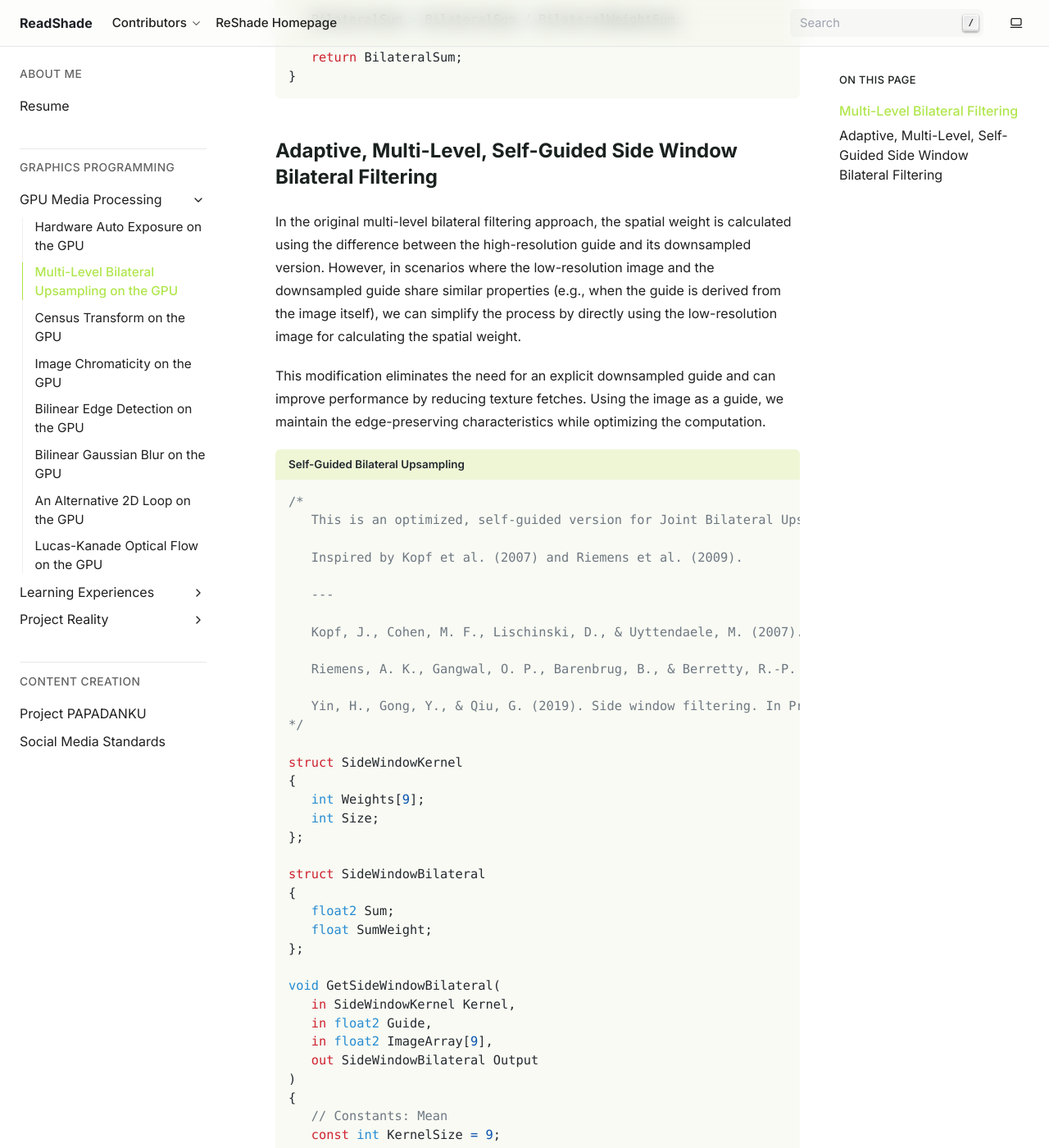
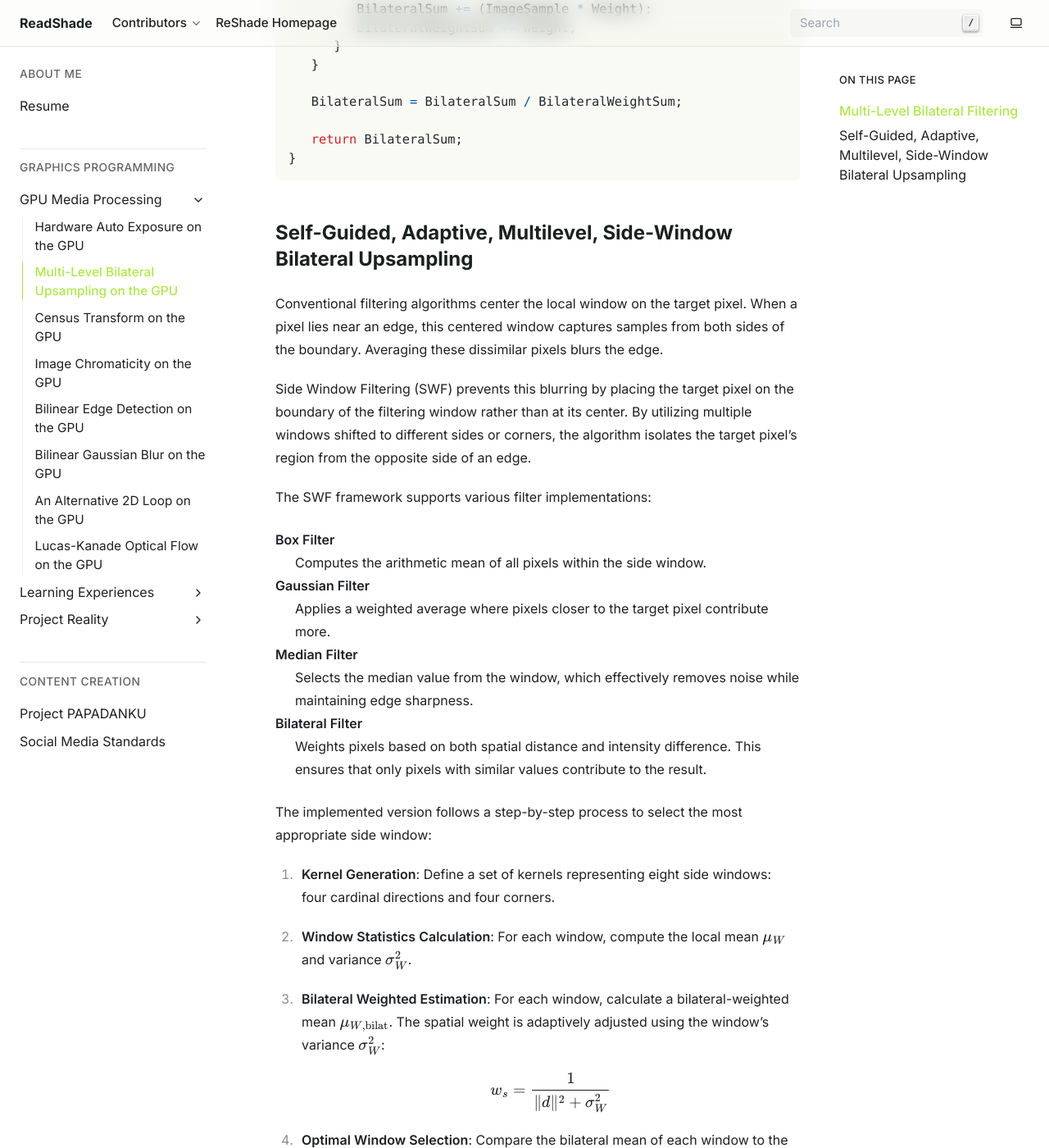
Before and after one commit to papadanku/papadanku.github.io, a Sphinx documentation site: the page built from doc/blog/gpu/bilateral.rst, in a window 1280 px wide and 1400 px high, scrolled down 2062 px. Shown: the whole window at 82% size. Built offline with Sphinx 7.4.7, drawn with Linux system fonts in a browser that asks for light colours; some of the changed text lies outside the part shown.

Commit message:
Updated Self-Guided Bilateral Upsampling description.

```diff
--- a/doc/blog/gpu/bilateral.rst
+++ b/doc/blog/gpu/bilateral.rst
@@ -9,6 +9,8 @@ This technique upsamples a low-resolution image \(e.g., motion vectors\) using a
 .. seealso::
 
    Kopf, J., Cohen, M. F., Lischinski, D., & Uyttendaele, M. (2007). Joint bilateral upsampling. ACM SIGGRAPH 2007 Papers, 96. https://doi.org/10.1145/1275808.1276497
+
+   Yin, H., Gong, Y., & Qiu, G. (2019). Side window filtering. In Proceedings of the IEEE/CVF Conference on Computer Vision and Pattern Recognition (CVPR), 8758-8766.
 
 Multi-Level Bilateral Filtering
 -------------------------------
@@ -75,12 +77,44 @@ Joint bilateral upsampling effectively transfers details from a high-resolution
       return BilateralSum;
    }
 
-Adaptive, Multi-Level, Self-Guided Side Window Bilateral Filtering
-------------------------------------------------------------------
+Self-Guided, Adaptive, Multilevel, Side-Window Bilateral Upsampling
+-------------------------------------------------------------------
 
-In the original multi-level bilateral filtering approach, the spatial weight is calculated using the difference between the high-resolution guide and its downsampled version. However, in scenarios where the low-resolution image and the downsampled guide share similar properties \(e.g., when the guide is derived from the image itself\), we can simplify the process by directly using the low-resolution image for calculating the spatial weight.
+Conventional filtering algorithms center the local window on the target pixel. When a pixel lies near an edge, this centered window captures samples from both sides of the boundary. Averaging these dissimilar pixels blurs the edge.
 
-This modification eliminates the need for an explicit downsampled guide and can improve performance by reducing texture fetches. Using the image as a guide, we maintain the edge-preserving characteristics while optimizing the computation.
+Side Window Filtering (SWF) prevents this blurring by placing the target pixel on the boundary of the filtering window rather than at its center. By utilizing multiple windows shifted to different sides or corners, the algorithm isolates the target pixel's region from the opposite side of an edge.
+
+The SWF framework supports various filter implementations:
+
+Box Filter
+   Computes the arithmetic mean of all pixels within the side window.
+
+Gaussian Filter
+   Applies a weighted average where pixels closer to the target pixel contribute more.
+
+Median Filter
+   Selects the median value from the window, which effectively removes noise while maintaining edge sharpness.
+
+Bilateral Filter
+   Weights pixels based on both spatial distance and intensity difference. This ensures that only pixels with similar values contribute to the result.
+
+The implemented version follows a step-by-step process to select the most appropriate side window:
+
+#. **Kernel Generation**: Define a set of kernels representing eight side windows: four cardinal directions and four corners.
+#. **Window Statistics Calculation**: For each window, compute the local mean :math:`\mu_W` and variance :math:`\sigma^2_W`.
+#. **Bilateral Weighted Estimation**: For each window, calculate a bilateral-weighted mean :math:`\mu_{W, \text{bilat}}`. The spatial weight is adaptively adjusted using the window's variance :math:`\sigma^2_W`:
+
+   .. math::
+
+      w_s = \frac{1}{\|d\|^2 + \sigma^2_W}
+
+#. **Optimal Window Selection**: Compare the bilateral mean of each window to the target reference pixel :math:`p`. Select the window that minimizes the squared distance:
+
+   .. math::
+
+      W^* = \arg\min_{W_i} \| \mu_{W_i, \text{bilat}} - p \|^2
+
+This selection ensures the filter operates within the most homogeneous local neighborhood relative to the target pixel, minimizing edge-crossing artifacts.
 
 .. code-block:: hlsl
    :caption: Self-Guided Bilateral Upsampling
```
